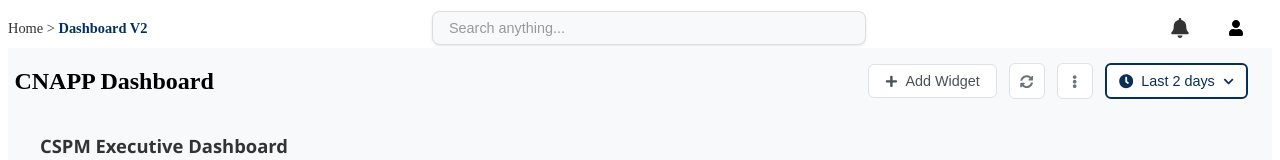
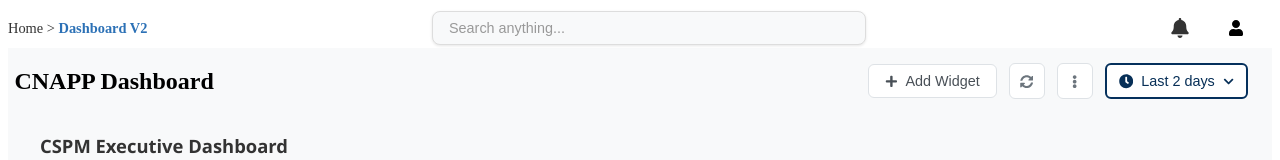
Before and after one commit to Nanditha77/Dashboard-Building, a React (Create React App) app: page / in a window 1280 px wide. Shown: the top 160 px of the page. Built offline with nearby package versions, Linux system fonts and the light colour scheme.

Commit message:
Fix: Edited widget design

```diff
--- a/src/components/Header.css
+++ b/src/components/Header.css
@@ -16,7 +16,7 @@
 }
 
 .dashboard-text {
-  color: #03315fff;
+  color: #2c71b6ff;
   font-weight: 600;
 }
 
```
